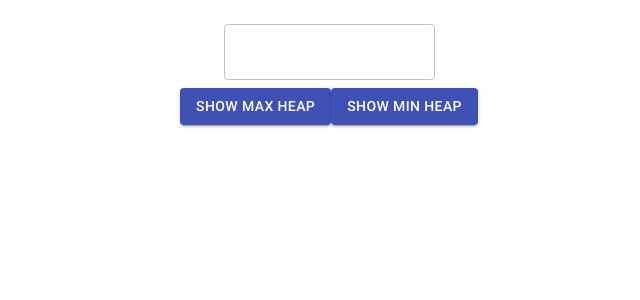
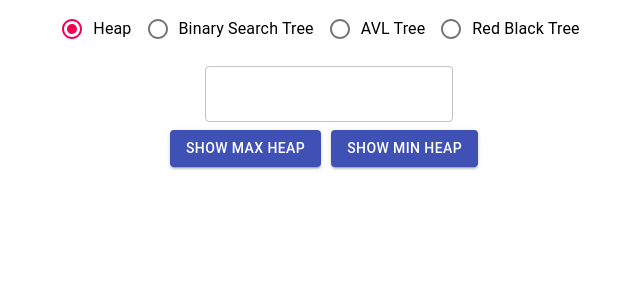
Before and after one commit to sns/Algorithms, a React app: page / in a window 1280 px wide. Shown: the top 300 px of the page, without its empty margins (311-951 px from the left). Built offline with nearby package versions, Linux system fonts and the light colour scheme.

Commit message:
changing the file structure and config files

```diff
--- a/App.tsx
+++ /dev/null
@@ -1,9 +0,0 @@
-import * as React from "react";
-import Heap from "@DataStructures/Heap/Components/Heap";
-
-export class App extends React.Component {
-    render() {
-        return <Heap />;
-    }
-}
-export default App;
--- a/index.html
+++ /dev/null
@@ -1,15 +0,0 @@
-<!DOCTYPE html>
-<html lang="en">
-    <head>
-        <meta charset="UTF-8" />
-        <title>React App</title>
-        <link
-            rel="stylesheet"
-            href="https://fonts.googleapis.com/css?family=Roboto:300,400,500,700&display=swap"
-        />
-    </head>
-    <body>
-        <div id="app"></div>
-        <script src="main-bundle.js"></script>
-    </body>
-</html>
--- /dev/null
+++ b/src/App.tsx
@@ -0,0 +1,78 @@
+import * as React from "react";
+import Radio from '@material-ui/core/Radio';
+import RadioGroup from '@material-ui/core/RadioGroup';
+import FormControlLabel from '@material-ui/core/FormControlLabel';
+
+import Heap from "@DataStructures/Heap/Components/Heap";
+
+enum DataStructures {
+    Heap = 1,
+    BST = 2,
+    AVL = 3,
+    RedBlack = 4,
+}
+
+interface Props {}
+interface State {
+    selectedDataStucture: DataStructures;
+}
+
+const algorithmSelectionContainerStyle: React.CSSProperties = {
+    display: "flex",
+    alignItems: "center",
+    justifyContent: "center",
+};
+
+const radioButtonsContainerStyle: React.CSSProperties = {
+    display: "flex",
+    flexDirection: "row",
+};
+
+export class App extends React.Component<Props, State> {
+    constructor(props: Props) {
+        super(props);
+        this.state = {
+            selectedDataStucture: DataStructures.Heap,
+        };
+    }
+
+    onChangeSelectedDataStructure = (e) => {
+        this.setState({selectedDataStucture: parseInt(e.target.value)});
+    }
+
+    renderContent() {
+        switch (this.state.selectedDataStucture) {
+            case DataStructures.Heap:
+                return <Heap />;
+                break;
+
+            default:
+                return null;
+        }
+    }
+
+    renderSelection() {
+        return(
+            <div style={algorithmSelectionContainerStyle}>
+                <RadioGroup aria-label="Selected Data Structure" name="SelectedDataStructure" value={this.state.selectedDataStucture} onChange={this.onChangeSelectedDataStructure} style={radioButtonsContainerStyle}>
+                    <FormControlLabel value={DataStructures.Heap} control={<Radio />} label="Heap" />
+                    <FormControlLabel value={DataStructures.BST} control={<Radio />} label="Binary Search Tree" />
+                    <FormControlLabel value={DataStructures.AVL} control={<Radio />} label="AVL Tree" />
+                    <FormControlLabel value={DataStructures.RedBlack} control={<Radio />} label="Red Black Tree" />
+                </RadioGroup>
+            </div>
+        );
+    }
+
+    render() {
+        return(
+            <div>
+                {this.renderSelection()}
+                {this.renderContent()}
+            </div>
+
+        );
+
+    }
+}
+export default App;
--- a/DataStructures/Heap/Components/Heap.tsx
+++ b/src/DataStructures/Heap/Components/Heap.tsx
@@ -27,6 +27,9 @@ const styles = {
     treeContainer: {
         width: "100%",
         height: "100vh",
+    } as React.CSSProperties,
+    button: {
+        margin: "0px 10px"
     } as React.CSSProperties,
 };
 export class Heap extends React.Component<Props, State> {
@@ -127,6 +130,7 @@ export class Heap extends React.Component<Props, State> {
                 color="primary"
                 onClick={this.onClickGetMinHeap}
                 disabled={!this.state.isValidInput}
+                style={styles.button}
             >
                 Show Min Heap
             </Button>
--- /dev/null
+++ b/src/index.html
@@ -0,0 +1,16 @@
+<!DOCTYPE html>
+<html lang="en">
+  <head>
+    <meta charset="UTF-8">
+    <meta name="viewport" content="width=device-width, initial-scale=1.0">
+    <meta http-equiv="X-UA-Compatible" content="ie=edge">
+    <title>Algorithms</title>
+  </head>
+  <body>
+      <!-- <script crossorigin src="https://unpkg.com/react@16/umd/react.production.min.js"></script>
+      <script crossorigin src="https://unpkg.com/react-dom@16/umd/react-dom.production.min.js"></script> -->
+    <div id="root">
+
+    </div>
+  </body>
+</html>
--- a/main.tsx
+++ b/src/main.tsx
@@ -2,4 +2,4 @@ import * as React from "react";
 import * as ReactDOM from "react-dom";
 import App from "./App";
 
-ReactDOM.render(<App />, document.getElementById("app"));
+ReactDOM.render(<App />, document.getElementById("root"));
--- a/tsconfig.json
+++ b/tsconfig.json
@@ -4,7 +4,7 @@
         "baseUrl": "./",
         "paths": {
             // in webpack you need to add -> resolve: { alias: { '@src': PATH_TO_SRC } }
-            "@DataStructures/*": ["./DataStructures/*"]
+            "@DataStructures/*": ["src/DataStructures/*"]
         },
         "allowSyntheticDefaultImports": true, // no errors on commonjs default import
         "emitDecoratorMetadata": true,
--- a/webpack.config.js
+++ b/webpack.config.js
@@ -3,10 +3,10 @@ const UglifyJsPlugin = require("uglifyjs-webpack-plugin");
 const HtmlWebpackPlugin = require("html-webpack-plugin");
 
 module.exports = {
-    entry: "./main.tsx",
+    entry: "./src/main.tsx",
     output: {
         filename: "[name]-bundle.js",
-        path: __dirname + "/../dist",
+        path: path.join(__dirname, '/dist'),
         library: "[name]",
     },
     devServer: {
@@ -19,18 +19,20 @@ module.exports = {
     resolve: {
         extensions: [".ts", ".tsx", ".js", ".json"],
         alias: {
-            "@DataStructures": path.resolve(__dirname, "DataStructures"),
+            "@DataStructures": path.resolve(__dirname, "src/DataStructures"),
         },
     },
 
     module: {
         rules: [
             {
-                test: /\.tsx?$/,
-                loader: "ts-loader",
-                options: {
-                    transpileOnly: "true",
-                },
+                test: /\.ts(x?)$/,
+                exclude: /node_modules/,
+                use: [
+                    {
+                        loader: 'awesome-typescript-loader'
+                    }
+                ]
             },
             {
                 enforce: "pre",
@@ -42,7 +44,7 @@ module.exports = {
     },
     plugins: [
         new HtmlWebpackPlugin({
-            template: "./index.html",
+            template: "./src/index.html",
         }),
     ],
     optimization: {
```
Also changed, not shown: package.json (+9 -8 lines), src/DataStructures/Heap/Heap.ts (renamed from DataStructures/Heap/Heap.ts), src/DataStructures/Heap/Models/Node.ts (renamed from DataStructures/Heap/Models/Node.ts), src/DataStructures/Tree/Components/TreeComponent.tsx (renamed from DataStructures/Tree/Components/TreeComponent.tsx), 3 other files (tests, documents, lock files or other folders).
